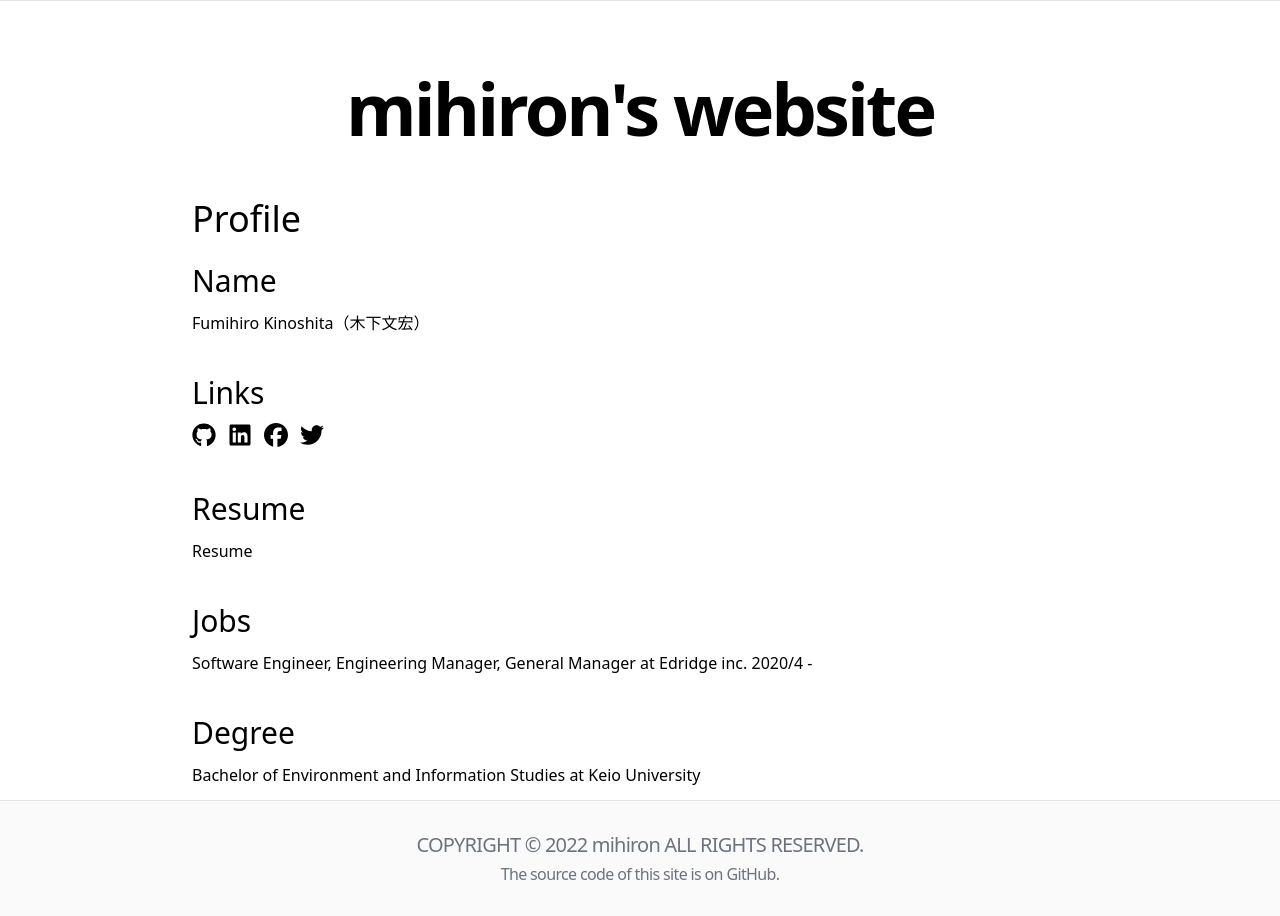
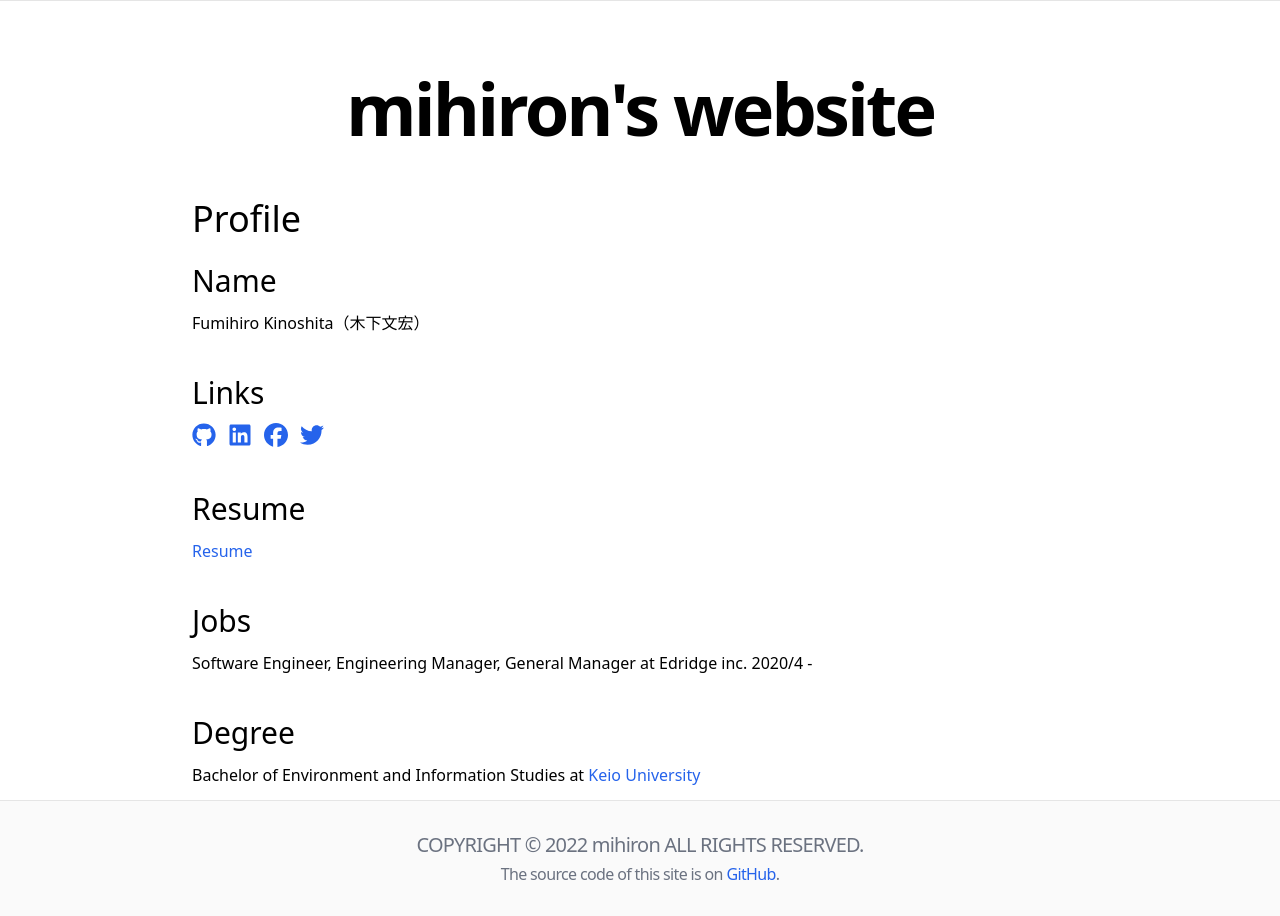
Before and after one commit to mihiron/mihiron.github.io, a Next.js app: page / in a window 1280 px wide. Built offline with nearby package versions, Linux system fonts and the light colour scheme.

Commit message:
Update link color

```diff
--- a/components/footer.tsx
+++ b/components/footer.tsx
@@ -14,7 +14,7 @@ const Footer = () => {
               href='https://github.com/mihiron'
               target='_blank'
               rel='noopener noreferrer'
-              className='hover:underline'
+              className='hover:underline text-blue-600 hover:text-blue-800'
             >
               GitHub
             </a>
--- a/components/hero-post.tsx
+++ b/components/hero-post.tsx
@@ -32,6 +32,7 @@ const HeroPost = ({
               href="https://github.com/mihiron"
               target='_blank'
               rel='noopener noreferrer'
+              className="text-blue-600 hover:text-blue-800"
             >
               <FontAwesomeIcon
                 icon={faGithub}
@@ -44,6 +45,7 @@ const HeroPost = ({
               href="https://www.linkedin.com/in/fkinoshita/"
               target='_blank'
               rel='noopener noreferrer'
+              className="text-blue-600 hover:text-blue-800"
             >
               <FontAwesomeIcon
                 icon={faLinkedin}
@@ -56,6 +58,7 @@ const HeroPost = ({
               href="https://www.facebook.com/fumihiro.kinoshita"
               target='_blank'
               rel='noopener noreferrer'
+              className="text-blue-600 hover:text-blue-800"
             >
               <FontAwesomeIcon
                 icon={faFacebook}
@@ -68,6 +71,7 @@ const HeroPost = ({
               href="https://twitter.com/mihiro___"
               target='_blank'
               rel='noopener noreferrer'
+              className="text-blue-600 hover:text-blue-800"
             >
               <FontAwesomeIcon
                 icon={faTwitter}
@@ -81,7 +85,7 @@ const HeroPost = ({
         </h4>
         <p className='mb-10'>
           <Link as={`/posts/${slug}`} href="/posts/[slug]">
-            <a className="hover:underline">{title}</a>
+            <a className="hover:underline text-blue-600 hover:text-blue-800">{title}</a>
           </Link>
         </p>
         <h4 className="mb-3 text-3xl">
@@ -99,7 +103,7 @@ const HeroPost = ({
             href="https://www.keio.ac.jp/en/"
             target='_blank'
             rel='noopener noreferrer'
-            className='hover:underline'
+            className='hover:underline text-blue-600 hover:text-blue-800'
           >
             Keio University
           </a>
```
